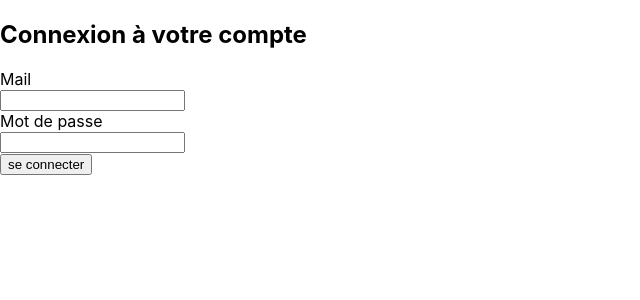
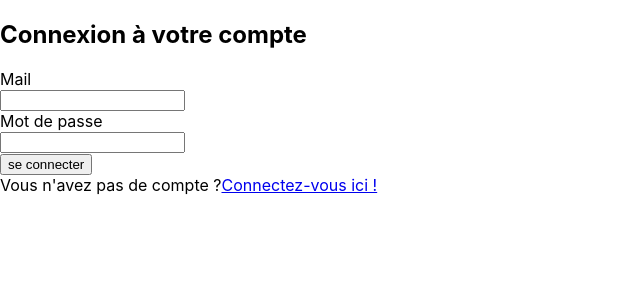
Before and after one commit to CharlesBouquet1011/WEB_TC, a React (Create React App) app in the folder frontend/: page /login in a window 1280 px wide. Shown: the top 300 px of the page, without its empty margins (0-640 px from the left). Built offline with nearby package versions, Linux system fonts and the light colour scheme; no server answers.

Commit message:
pas fini

```diff
--- a/frontend/src/App.js
+++ b/frontend/src/App.js
@@ -10,6 +10,7 @@ import Home from "./pages/Home.jsx"
 import Login from './security/login.jsx';
 import { AuthProvider } from './Contexts/Authenticated.js';
 import User from './pages/User.jsx';
+import Registration from './security/registration.jsx';
 function App() {
 
 
@@ -21,6 +22,7 @@ function App() {
             <Route path="/" element={<Home />} />
             <Route path="/user" element={<User />} />
             <Route path="/login" element={<Login />} />
+            <Route path="/register" element={<Registration />} />
           </Routes>
         </Router>
       </AuthProvider>
--- a/frontend/src/Locations/seeBookings.jsx
+++ b/frontend/src/Locations/seeBookings.jsx
@@ -31,12 +31,7 @@ function SeeBookings({bookings,a_moi}) { //à tester, je n'ai pas pu débugguer,
           </thead>
           <tbody>
               {bookings.map((booking)=>(
-                  <tr>
-                      <td>{booking.dateDebut} </td>
-                      <td>{booking.dateFin}</td>
-
-                      <td>{booking.voitureReservee.marque + booking.voitureReservee.modele} </td>
-                  </tr>
+                  <Booking booking={booking} />
 
 
               ))}
@@ -138,3 +133,15 @@ export function SeeUserBookings(){
 )
   return (<SeeBookings bookings={bookings} a_moi={true}/>)
 }
+
+//présentejuste les bookings
+function Booking(booking){
+  return (
+    <tr>
+                      <td>{booking.dateDebut} </td>
+                      <td>{booking.dateFin}</td>
+
+                      <td>{booking.voitureReservee.marque + booking.voitureReservee.modele} </td>
+                  </tr>
+  )
+}
--- a/frontend/src/security/login.jsx
+++ b/frontend/src/security/login.jsx
@@ -28,7 +28,14 @@ function Login() {
       </form>
 
 
-      <button id="submit" onClick={() => submitr(csrfToken,navigate,triedLogging,setTriedLogging)}> se connecter </button>
+      <button id="submit" onClick={() => submitr(csrfToken,navigate,triedLogging,setTriedLogging)}> se connecter </button> <br />
+      <div className="plainText">Vous n'avez pas de compte ?
+        <a href="/register">
+          Connectez-vous ici !
+        </a>
+
+
+      </div>
     </div>
   );
 }
--- a/frontend/src/security/registration.jsx
+++ b/frontend/src/security/registration.jsx
@@ -1,6 +1,7 @@
 import { useState, useEffect } from "react";
 import { useCSRF } from "../Contexts/CsrfContext";
 function Registration() {
+
   //récupérer les jetons csrf etc
   const {csrfToken, setcrsfToken ,fetchCSRFToken, isLoaded}= useCSRF();
   useEffect(() => {
```
